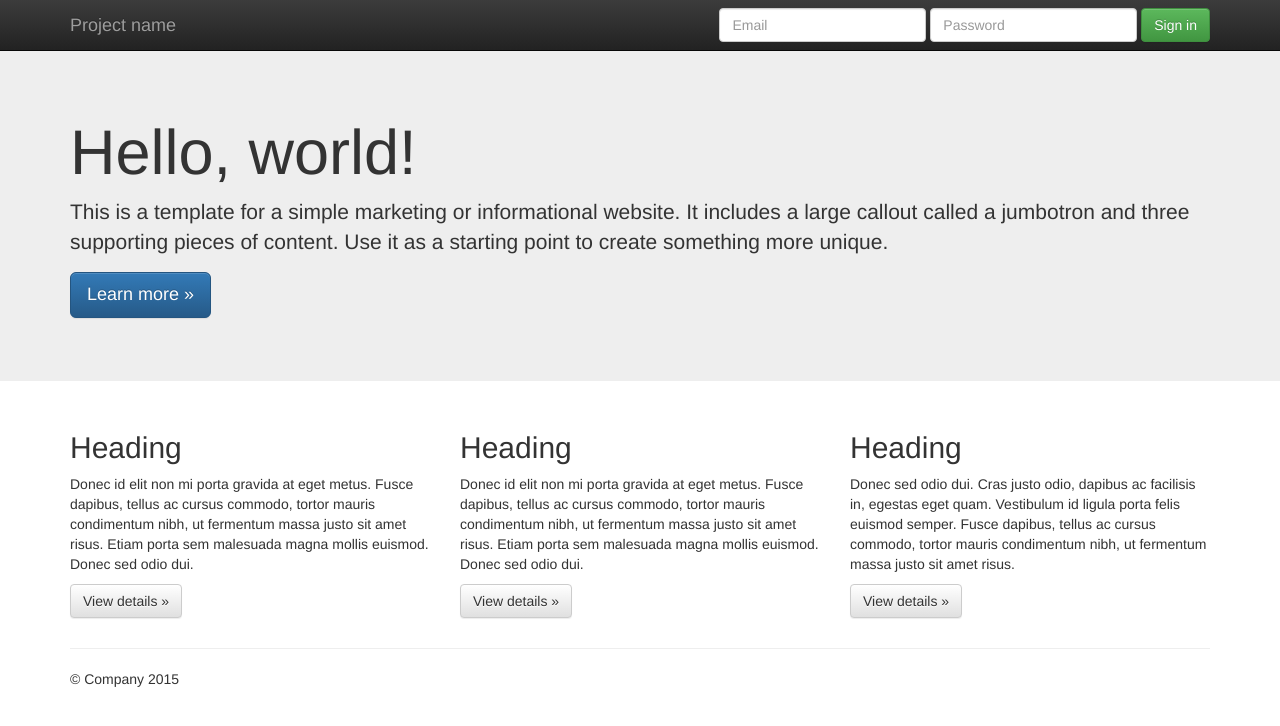
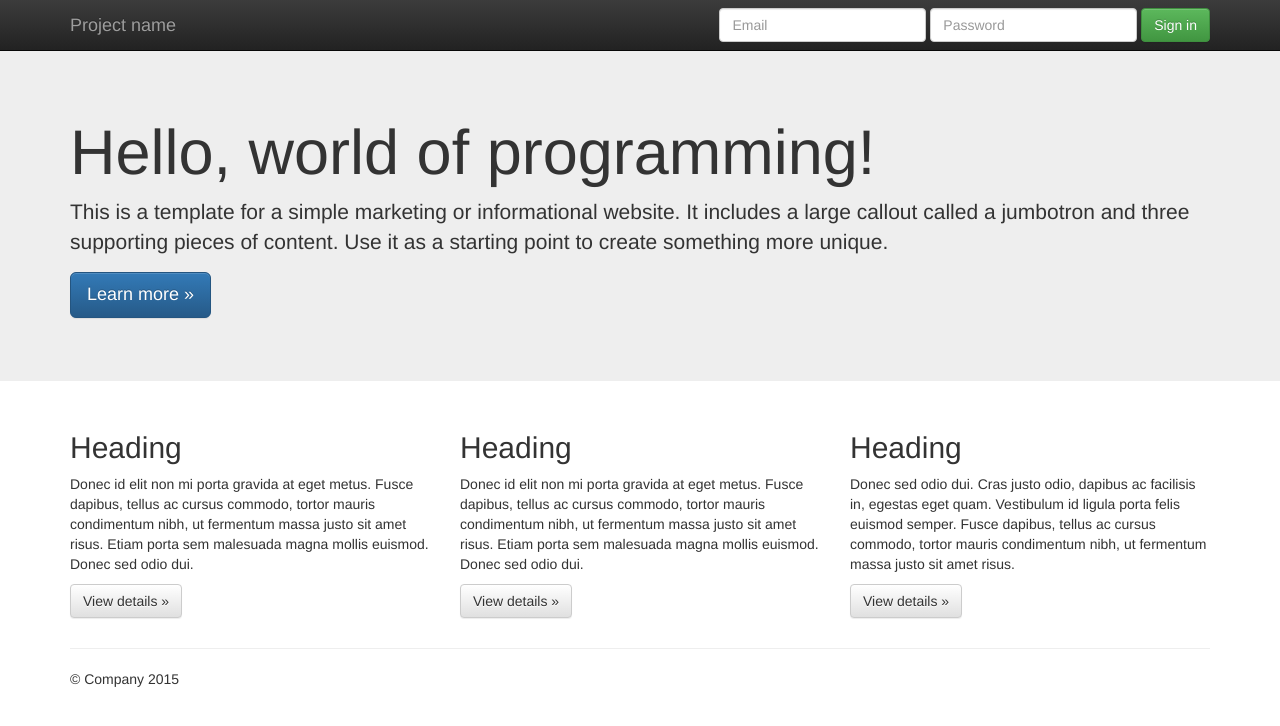
Before and after one commit to ptedeschi/initializr, a plain HTML site: page index.html in a window 1280 px wide. Drawn offline with nearby package versions, Linux system fonts and the light colour scheme.

Commit message:
Changing Hello World message

```diff
--- a/index.html
+++ b/index.html
@@ -55,7 +55,7 @@
     <!-- Main jumbotron for a primary marketing message or call to action -->
     <div class="jumbotron">
       <div class="container">
-        <h1>Hello, world!</h1>
+        <h1>Hello, world of programming!</h1>
         <p>This is a template for a simple marketing or informational website. It includes a large callout called a jumbotron and three supporting pieces of content. Use it as a starting point to create something more unique.</p>
         <p><a class="btn btn-primary btn-lg" href="#" role="button">Learn more &raquo;</a></p>
       </div>
```
